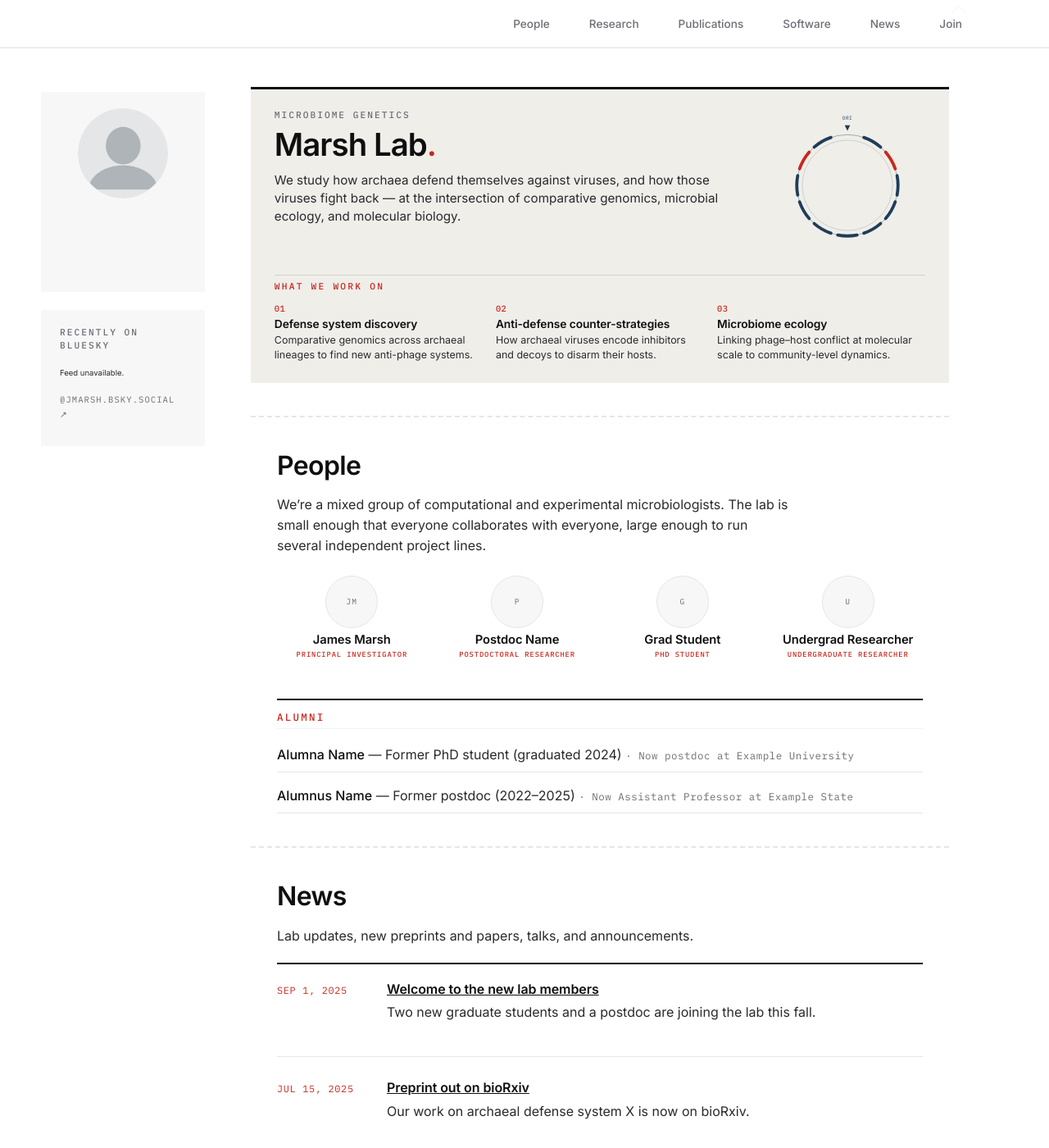
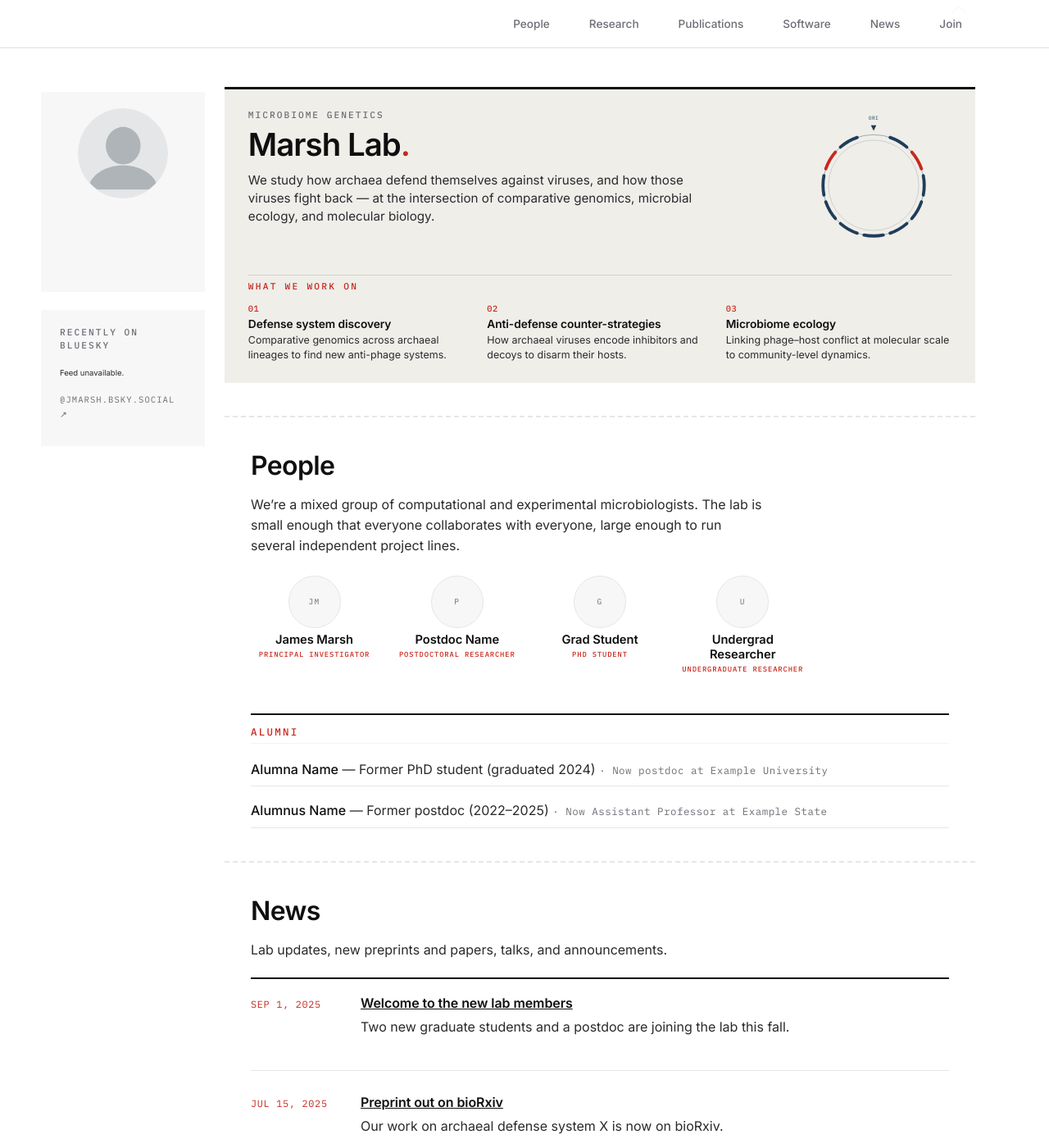
Before and after one commit to marshomics/marshomics.github.io, a Jekyll site: the page built from _pages/about.md, in a window 1280 px wide and 1400 px high. Shown: the whole window at 82% size. Built offline with Jekyll 4.4.1, drawn with Linux system fonts in a browser that asks for light colours; a script bundle is joined from its source files by our own code; library files that are not in the unit come from our copies.

Commit message:
Update _overrides.scss

```diff
--- a/_sass/_overrides.scss
+++ b/_sass/_overrides.scss
@@ -254,8 +254,7 @@ hr {
    Dropping it lets the intro-block fill its column; sub-section content
    (e.g. .section-content) brings its own padding when it needs inset. */
 .page__inner-wrap { padding: 0; }
-.page__content { padding: 0; }
-.page__content { padding: 0 2em; }
+.page__content { padding: 0 !important; }
 .page__content > h1:first-child,
 .page__content > h2:first-child {
   margin-top: 1.5em;
```
